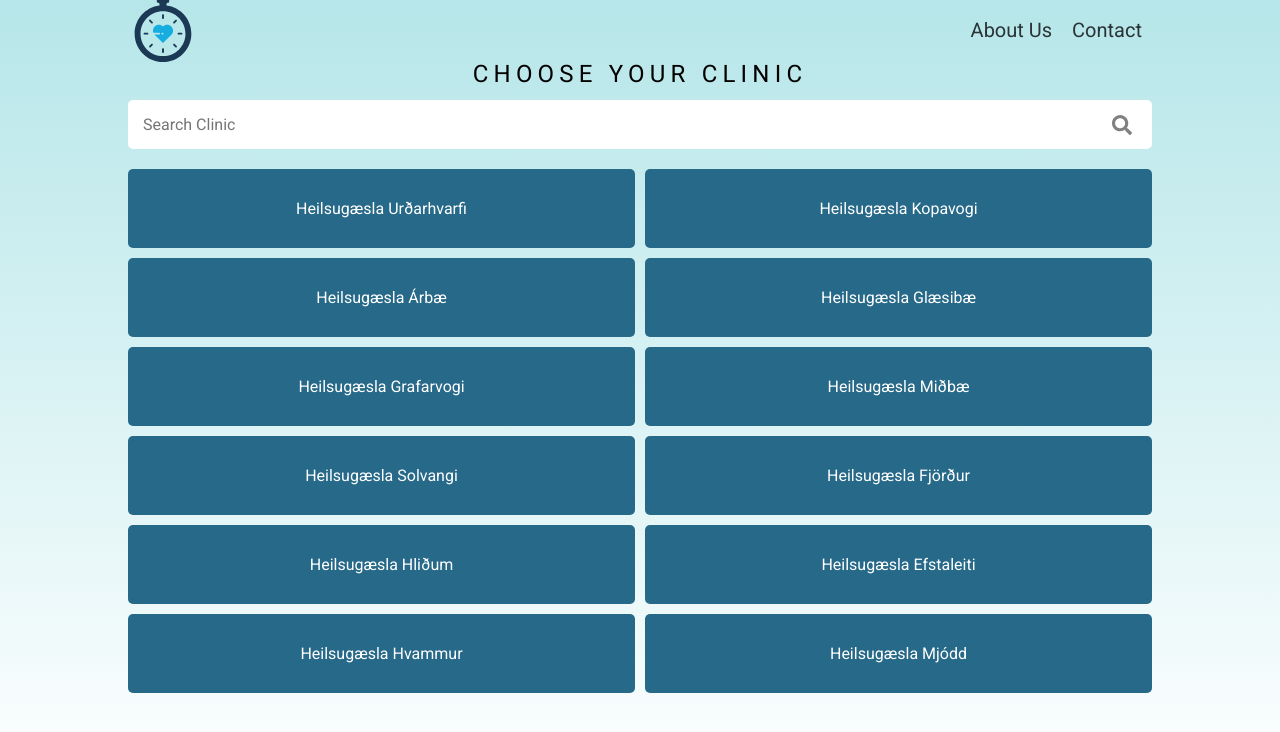
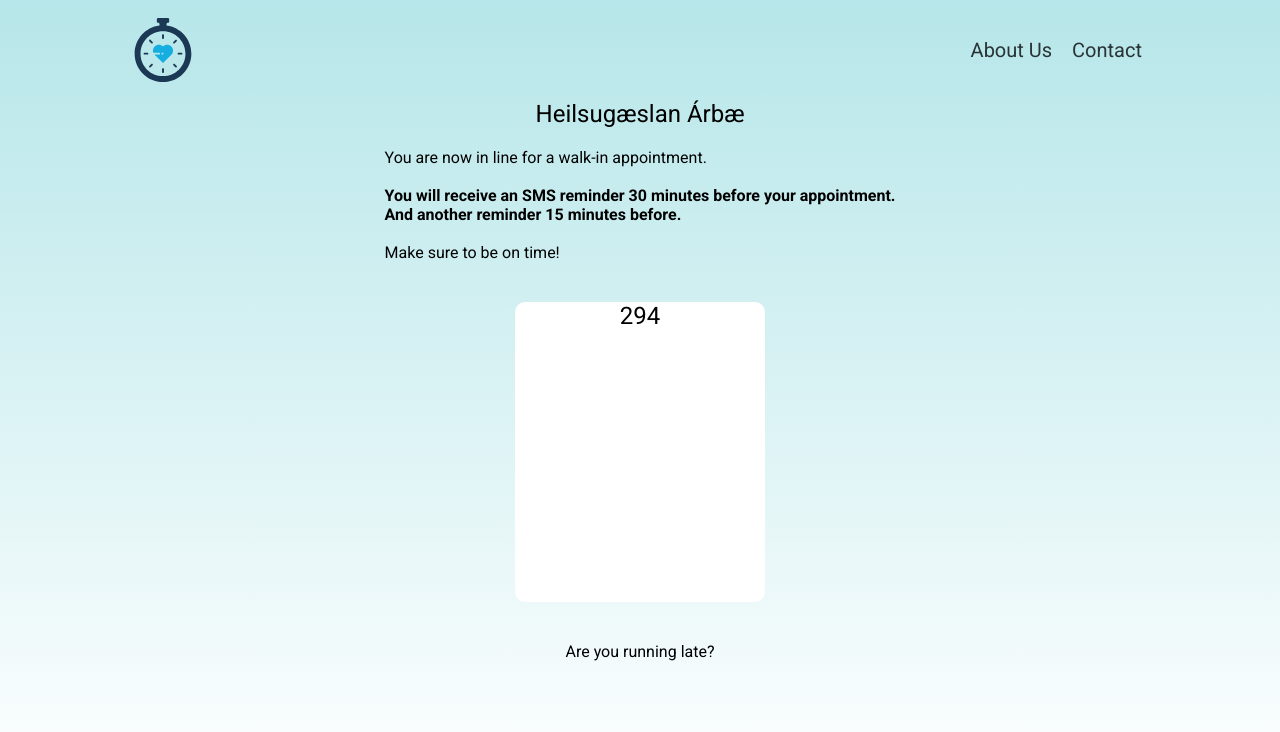
Before and after one commit to peturjack/hopverkefni-the-rejects, a React (Vite) app: page / in a window 1280 px wide. Shown: the top 732 px of the page. Built offline with nearby package versions, Linux system fonts and the light colour scheme.

Commit message:
Created Ticket component and TextWrapper for pages with text elements between components

```diff
--- a/src/App.tsx
+++ b/src/App.tsx
@@ -5,9 +5,18 @@ import ChooseClinic from './components/choseClinic/ChooseClinic';
 import { Burger, Menu, Navbar, Logo } from './components/navbar'
 import "./index.css"
 import { ContentWrapper } from './components/ContentWrapper';
+import Ticket from './components/Ticket/Ticket';
+import TextWrapper from './components/TextWrapper';
 
 function App () {
   const[open, setOpen] = React.useState(false)
+
+  const[nav, setNav] = useState("ticket")  //This is for navigating the website
+  const pages: {[page:string]:JSX.Element} = {
+    "clinic": <ChooseClinic />,    //component
+    "ticket": <Ticket />
+    // in here we'll add all our pages
+  }
 
   return (
     <>
@@ -17,7 +26,10 @@ function App () {
         <Burger open={open} setOpen={setOpen} />
         <Menu open={open} />
       </Navbar>
-      <ChooseClinic />
+      <TextWrapper>
+        {/* <ButtonPrimary onClick={setNav("clinic")} /> this is what move between pages might look like... */}
+        {pages[nav]}   {/*Navigation function for site */}
+      </TextWrapper>
     </ContentWrapper>
     </>
   )
--- /dev/null
+++ b/src/components/TextWrapper.tsx
@@ -0,0 +1,33 @@
+
+// TextWrapper is made as a style for all pages with text elements in between components.
+
+import React from "react";
+import styled from "styled-components"
+
+const StyledTextWrapper = styled.div`
+    display: flex;
+    flex-direction: column;
+    justify-content: center;
+    gap: 2rem;
+    align-items: center;
+
+    @media (max-width: 768px) {
+    align-items: center;
+    margin: 50px;
+    }
+
+`
+
+interface Props {
+    children: React.ReactNode;  // Adding children as props so the TextWrapper can be used anywhere
+}
+
+const TextWrapper: React.FC<Props> = ({ children }) => {
+    return (
+        <StyledTextWrapper>
+            {children}
+        </StyledTextWrapper>
+    )
+}
+
+export default TextWrapper
--- /dev/null
+++ b/src/components/Ticket/Ticket.styled.tsx
@@ -0,0 +1,20 @@
+import styled from 'styled-components'
+
+export const StyledTicket = styled.div`
+    width: 250px;
+    height: 300px;
+    border-radius: 1rem;
+    background-color: #ffffff;
+    margin: 2rem;
+    text-align: center;
+
+    @media (max-width: 768px) {
+    display: flex;
+    justify-content: space-around;
+    flex-flow: column nowrap;
+    margin: 0rem;
+    width: 200px;
+  }
+
+
+`
--- /dev/null
+++ b/src/components/Ticket/Ticket.tsx
@@ -0,0 +1,20 @@
+import React from 'react'
+import { StyledTicket } from './Ticket.styled'
+
+const Ticket = () => {
+
+    return (
+        <>
+            <div><h1>Heilsugæslan Árbæ </h1></div>  {/*This needs to be fetching the right choice from ChooseClinic Page*/}
+            <div><p>You are now in line for a walk-in appointment.<br /><br />
+            <strong>You will receive an SMS reminder 30 minutes before your appointment.<br />And another reminder 15 minutes before.</strong><br /><br />
+            Make sure to be on time!</p></div>
+            <StyledTicket>
+                <h1>294</h1>
+            </StyledTicket>
+            <div><p>Are you running late?</p></div>
+        </>
+    )
+}
+
+export default Ticket
--- a/src/components/navbar/Navbar.styled.tsx
+++ b/src/components/navbar/Navbar.styled.tsx
@@ -2,7 +2,7 @@ import styled from "styled-components";
 
 export const StyledNav = styled.div`
     width: 100%;
-    height: 6rem;
+    height: 10rem;
     display: flex;
     flex-direction: row;
     justify-content: space-between;
--- a/src/components/navbar/Navbar.tsx
+++ b/src/components/navbar/Navbar.tsx
@@ -10,7 +10,6 @@ const Navbar: React.FC<Props> = ({ children }) => {
         <StyledNav>
             {children}
         </StyledNav>
-
     )
 };
 
```
